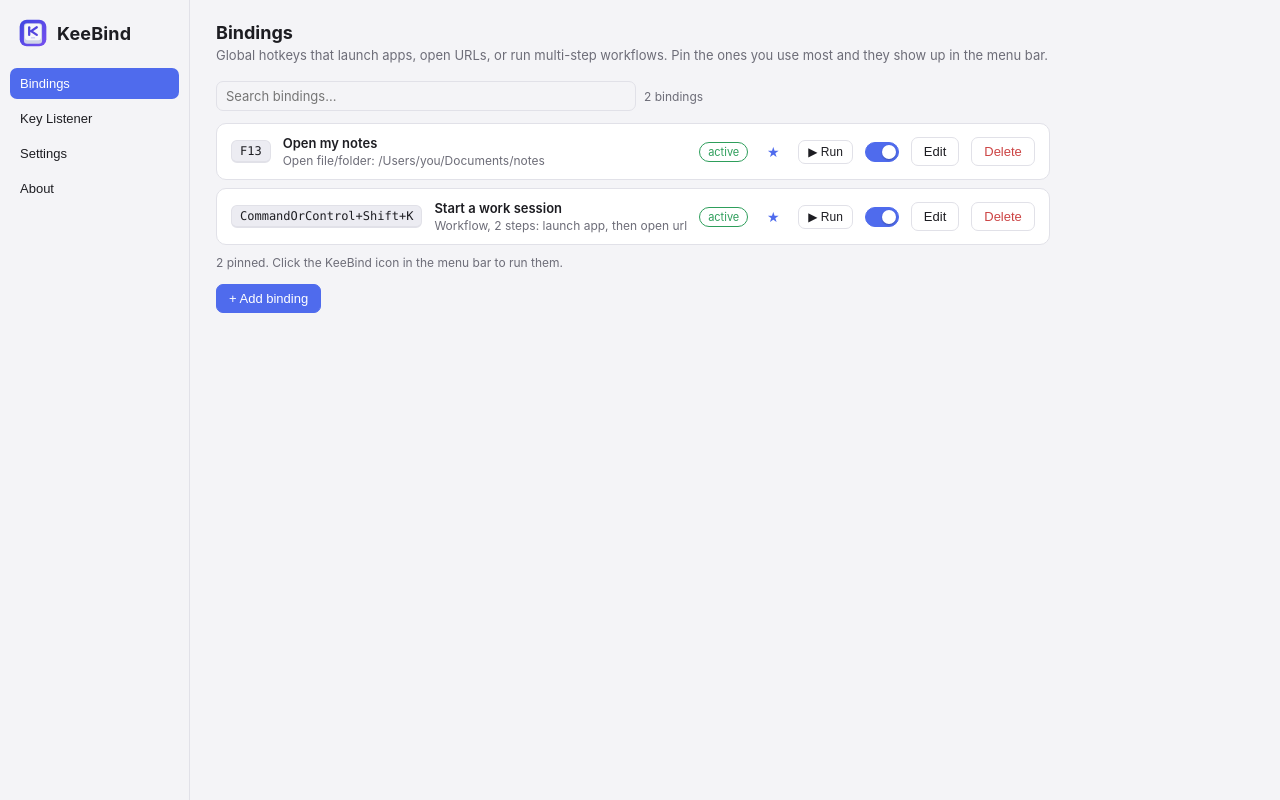
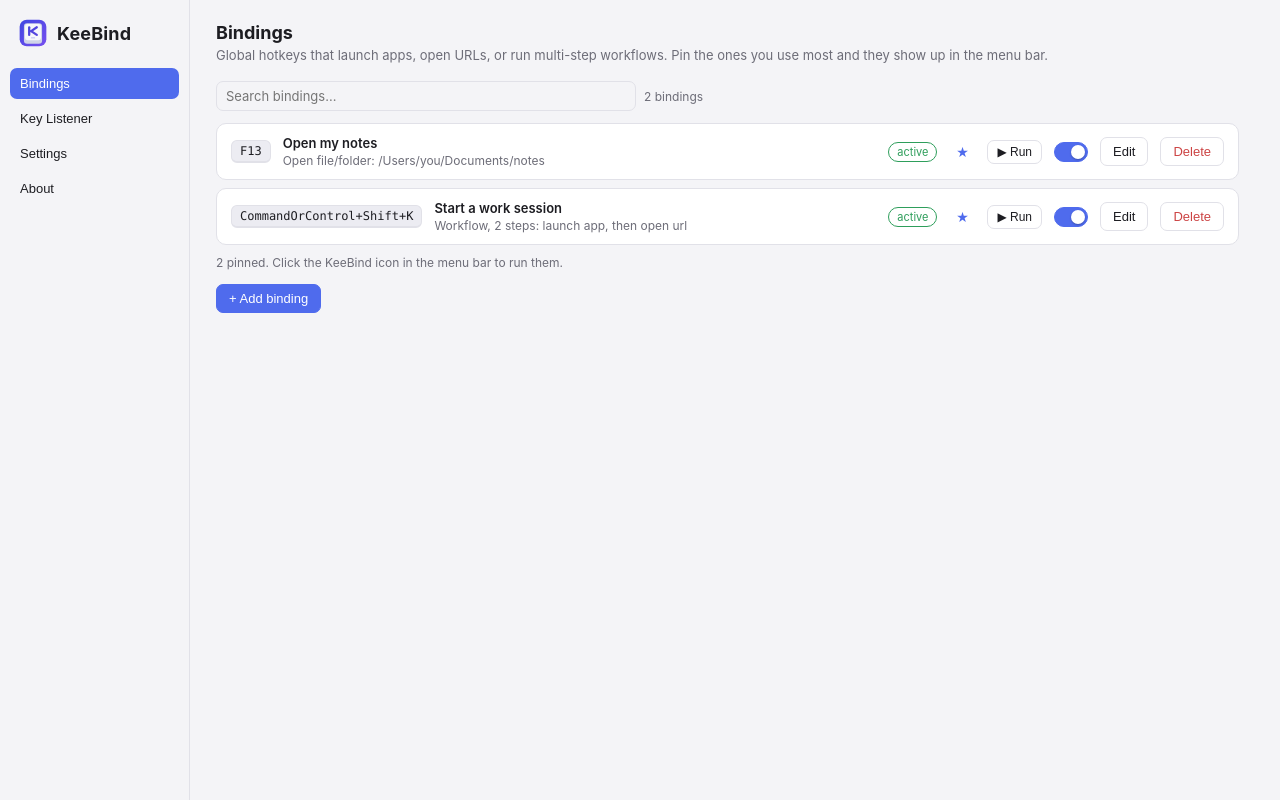
Before and after one commit to mtom2k/keebind, a React (Vite) app: page / in a window 1280 px wide. Built offline with nearby package versions, Linux system fonts and the light colour scheme.

Commit message:
Fixed dynamic scaling and sizing issues

```diff
--- a/package.json
+++ b/package.json
@@ -1,7 +1,7 @@
 {
   "name": "keebind",
   "productName": "KeeBind",
-  "version": "0.2.3",
+  "version": "0.2.6",
   "description": "Cross-platform keybinder and key listener for keyboards and macropads",
   "main": "./out/main/index.js",
   "private": true,
--- a/src/renderer/src/styles.css
+++ b/src/renderer/src/styles.css
@@ -61,9 +61,14 @@
   user-select: text;
 }
 
-#root,
+#root {
+  height: 100vh;
+}
+
 .app {
-  height: 100vh;
+  width: 100%;
+  height: 100%;
+  min-width: 0;
   display: flex;
 }
 
@@ -81,6 +86,10 @@
 body[data-route='about'] #root {
   height: auto;
   display: block;
+}
+
+body[data-route='main'] {
+  overflow: hidden;
 }
 
 /* ---------- layout ---------- */
@@ -135,8 +144,17 @@
   /* Flex children default to min-width:auto, which lets wide content push the
      pane instead of wrapping inside it. */
   min-width: 0;
+  overflow-x: hidden;
   overflow-y: auto;
+  /* Settings can become taller when permission help is shown. Reserve the
+     scrollbar lane in every tab so switching views never shifts panel edges. */
+  scrollbar-gutter: stable;
   padding: 22px 26px;
+}
+
+.main-view {
+  width: 100%;
+  min-width: 0;
 }
 
 .content h1 {
--- a/src/renderer/src/views/BindingsView.tsx
+++ b/src/renderer/src/views/BindingsView.tsx
@@ -170,7 +170,7 @@
         })
 
   return (
-    <div>
+    <div className="main-view">
       <h1>Bindings</h1>
       <p className="subtitle">
         Global hotkeys that launch apps, open URLs, or run multi-step workflows. Pin the ones you
--- a/src/renderer/src/views/ListenerView.tsx
+++ b/src/renderer/src/views/ListenerView.tsx
@@ -96,7 +96,7 @@
   }
 
   return (
-    <div>
+    <div className="main-view">
       <h1>Key Listener</h1>
       <p className="subtitle">
         Press any key on any connected keyboard or macropad, wired or wireless, and see exactly
--- a/src/renderer/src/views/SettingsView.tsx
+++ b/src/renderer/src/views/SettingsView.tsx
@@ -48,7 +48,7 @@
   const surface = platform === 'darwin' ? 'menu bar' : 'system tray'
 
   return (
-    <div>
+    <div className="main-view">
       <h1>Settings</h1>
       <p className="subtitle">Appearance, startup behavior, listener details, and permissions.</p>
 
```
Also changed, not shown: src/main/window.ts (+17 -4 lines), 5 other files (tests, documents, lock files or other folders).
